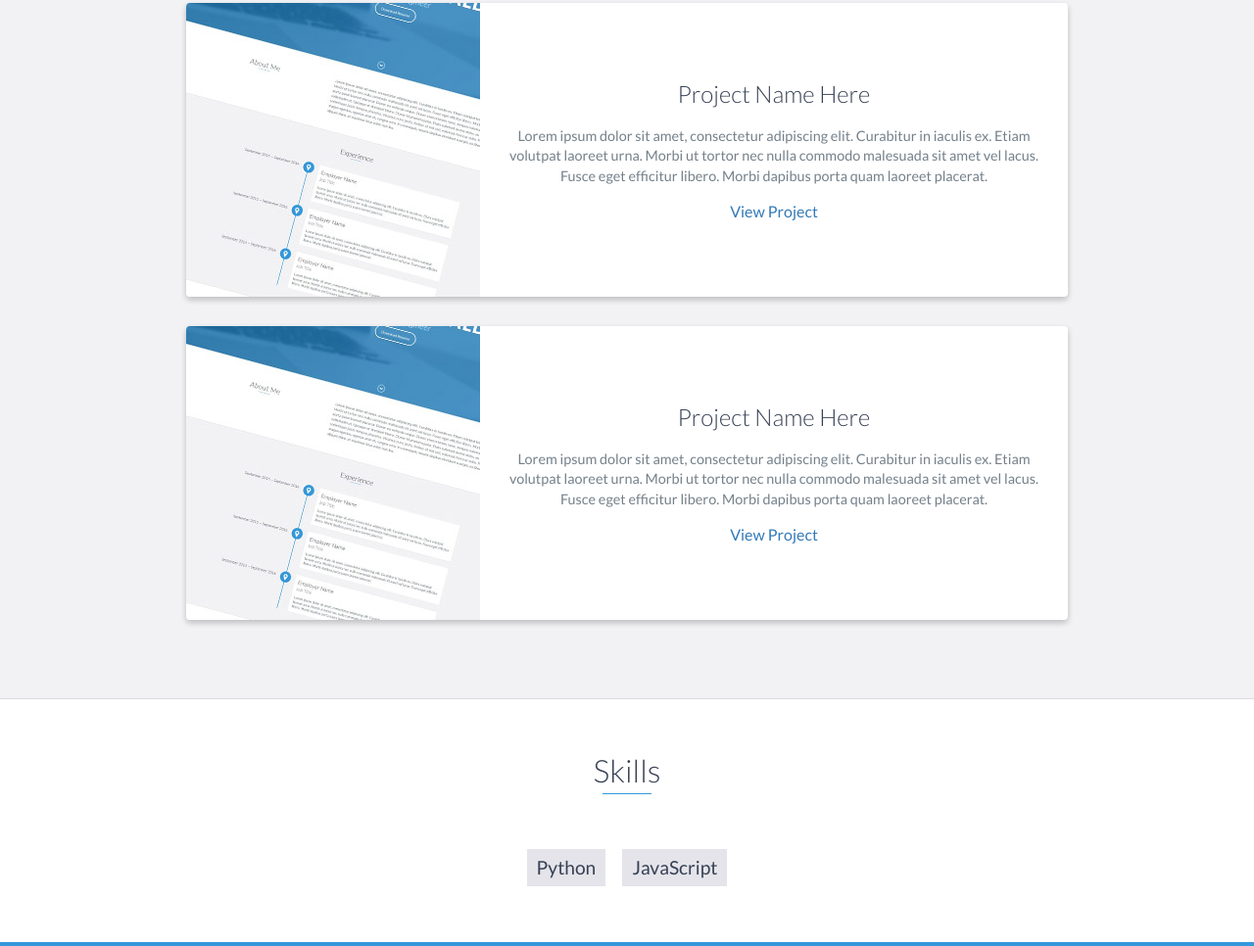
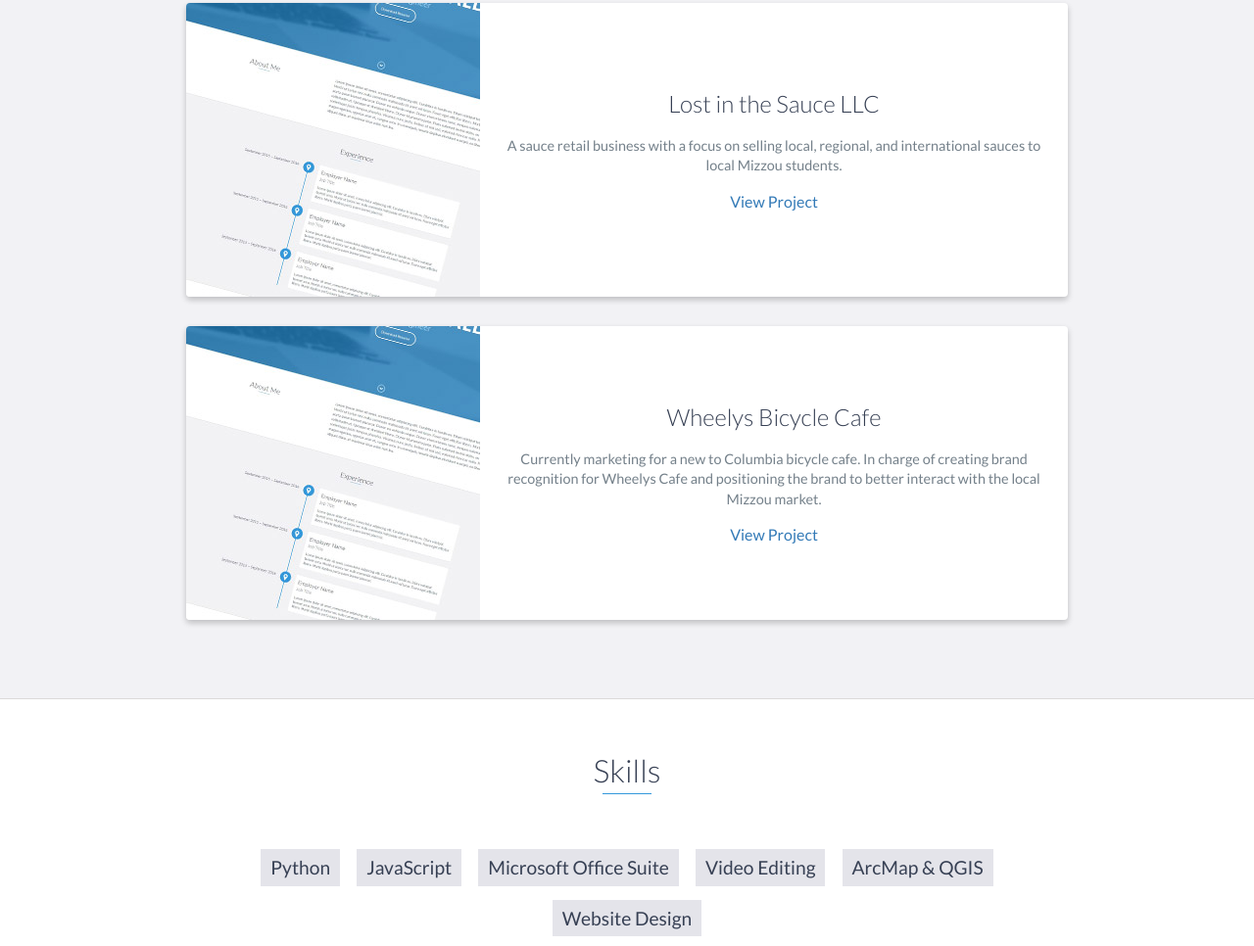
Before and after one commit to duganbrianj/Resume, a website: page index.html in a window 1280 px wide. Shown: the part 2520-3486 px from the top of the page at 98% size. Drawn offline with nearby package versions, Linux system fonts and the light colour scheme.

Commit message:
Update index.html

```diff
--- a/index.html
+++ b/index.html
@@ -156,9 +156,9 @@
                     </div>
                     <!-- End .project-image -->
                     <div class="project-info">
-                        <h3>Project Name Here</h3>
+                        <h3>Lost in the Sauce LLC</h3>
                         <p>
-                            Lorem ipsum dolor sit amet, consectetur adipiscing elit. Curabitur in iaculis ex. Etiam volutpat laoreet urna. Morbi ut tortor nec nulla commodo malesuada sit amet vel lacus. Fusce eget efficitur libero. Morbi dapibus porta quam laoreet placerat.
+                            A sauce retail business with a focus on selling local, regional, and international sauces to local Mizzou students.
                         </p>
                         <a href="#">View Project</a>
                     </div>
@@ -172,9 +172,9 @@
                     </div>
                     <!-- End .project-image -->
                     <div class="project-info">
-                        <h3>Project Name Here</h3>
+                        <h3>Wheelys Bicycle Cafe</h3>
                         <p>
-                            Lorem ipsum dolor sit amet, consectetur adipiscing elit. Curabitur in iaculis ex. Etiam volutpat laoreet urna. Morbi ut tortor nec nulla commodo malesuada sit amet vel lacus. Fusce eget efficitur libero. Morbi dapibus porta quam laoreet placerat.
+                           Currently marketing for a new to Columbia bicycle cafe. In charge of creating brand recognition for Wheelys Cafe and positioning the brand to better interact with the local Mizzou market.
                         </p>
                         <a href="#">View Project</a>
                     </div>
@@ -191,6 +191,10 @@
         <ul>
             <li>Python</li>
             <li>JavaScript</li>
+	    <li>Microsoft Office Suite</li>
+	    <li>Video Editing</li>
+            <li>ArcMap & QGIS</li>
+	    <li>Website Design</li>
 
         </ul>
     </div>
@@ -215,7 +219,7 @@
             <div class="row">
                 <div class="col-sm-5 copyright">
                     <p>
-                        Copyright &copy; 2017 YOUR NAME
+                        Copyright &copy; 2017 Brian Dugan
                     </p>
                 </div>
                 <div class="col-sm-2 top">
```
